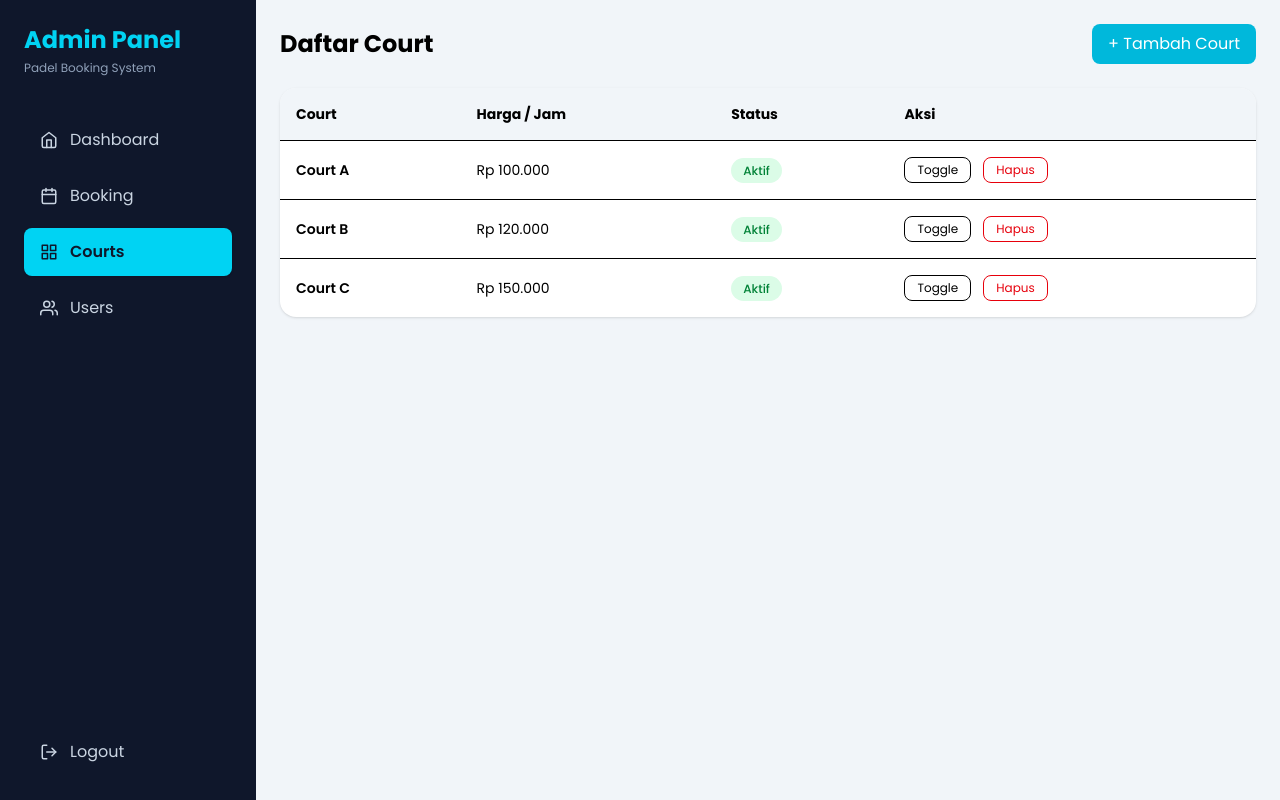
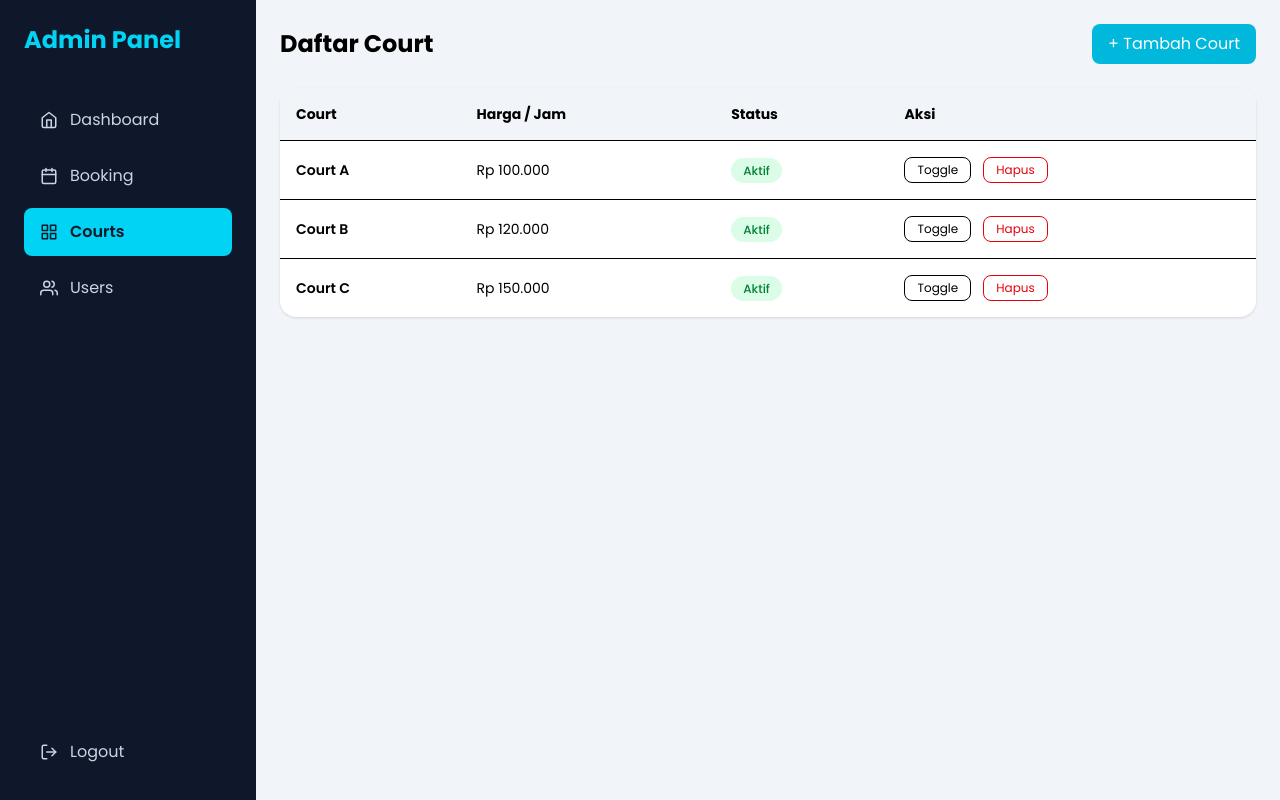
Before and after one commit to rafael2028-kilap/padel-rafael, a React (Vite) app: page /#/admin/courts in a window 1280 px wide. Built offline with nearby package versions, Linux system fonts and the light colour scheme.

Commit message:
fix sidebar slide

```diff
--- a/src/admin/Sidebar.jsx
+++ b/src/admin/Sidebar.jsx
@@ -30,47 +30,53 @@ const menu = [
   },
 ];
 
-export default function Sidebar() {
+export default function Sidebar({ mobile = false, onClose }) {
   function handleLogout() {
-    // clear semua data frontend
     localStorage.clear();
-
-    // redirect ke landing page GitHub Pages
     window.location.href =
       "https://rafael2028-kilap.github.io/padel-rafael/";
   }
 
   return (
-    <aside className="w-64 min-h-screen bg-slate-900 text-white p-6 hidden md:flex flex-col">
-
-      {/* Logo / Title */}
-      <div className="mb-10">
+    <aside
+      className={`w-64 min-h-screen bg-slate-900 text-white p-6 flex flex-col
+      ${mobile ? "" : "hidden md:flex"}`}
+    >
+      {/* Header */}
+      <div className="mb-10 flex justify-between items-center">
         <h1 className="text-2xl font-bold text-cyan-400">
           Admin Panel
         </h1>
-        <p className="text-xs text-slate-400 mt-1">
-          Padel Booking System
-        </p>
+
+        {mobile && (
+          <button
+            onClick={onClose}
+            className="text-white text-xl"
+          >
+            ✕
+          </button>
+        )}
       </div>
 
-      {/* Navigation */}
+      {/* Menu */}
       <nav className="flex-1 space-y-2">
         {menu.map((m) => (
           <NavLink
             key={m.path}
             to={m.path}
             end
+            onClick={mobile ? onClose : undefined}
             className={({ isActive }) =>
-              `flex items-center gap-3 px-4 py-3 rounded-lg transition-all
+              `flex items-center gap-3 px-4 py-3 rounded-lg transition
               ${
                 isActive
-                  ? "bg-cyan-400 text-slate-900 font-semibold shadow"
-                  : "text-slate-300 hover:bg-white/10 hover:text-white"
+                  ? "bg-cyan-400 text-slate-900 font-semibold"
+                  : "text-slate-300 hover:bg-white/10"
               }`
             }
           >
             {m.icon}
-            <span>{m.name}</span>
+            {m.name}
           </NavLink>
         ))}
       </nav>
```
